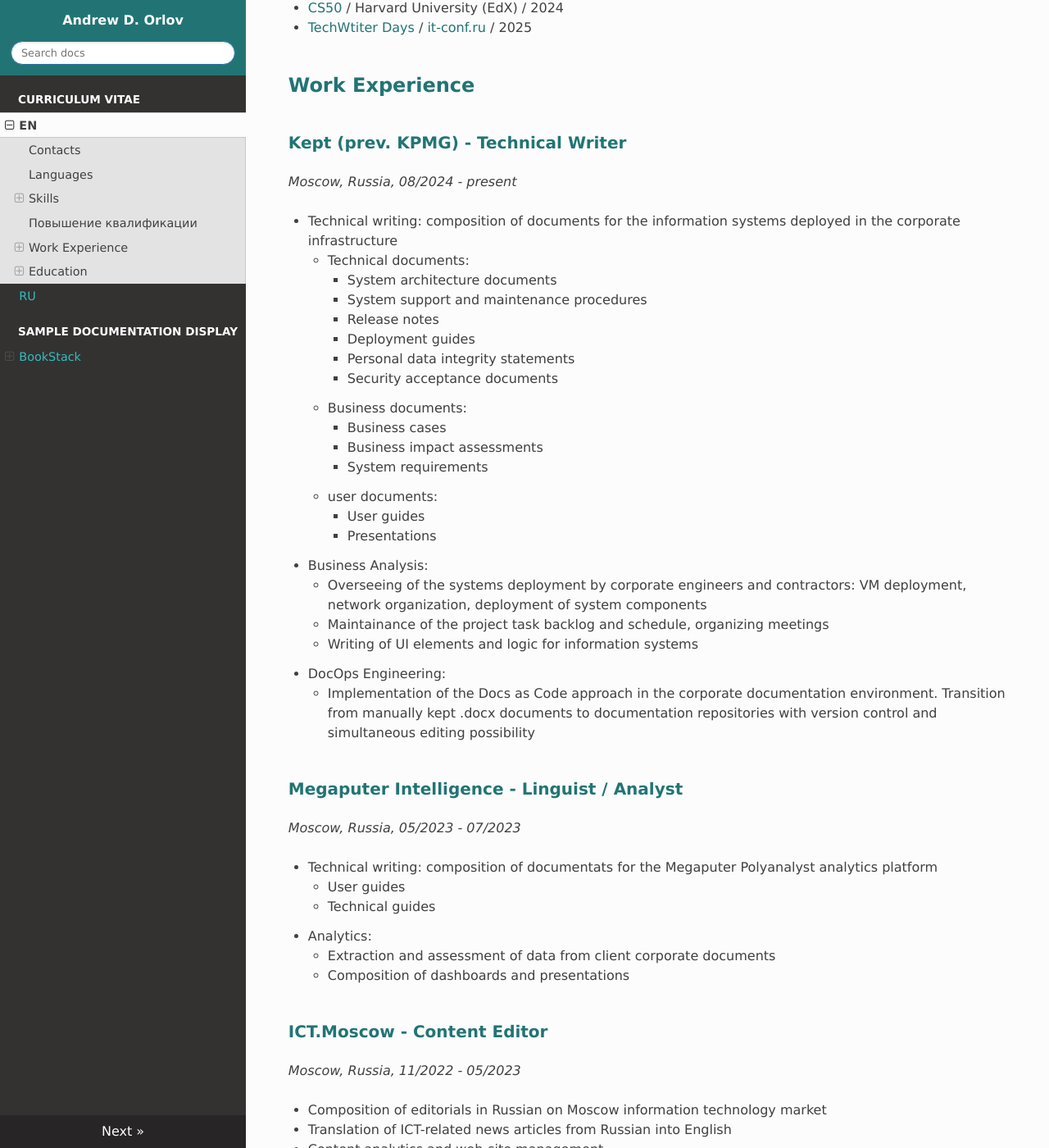
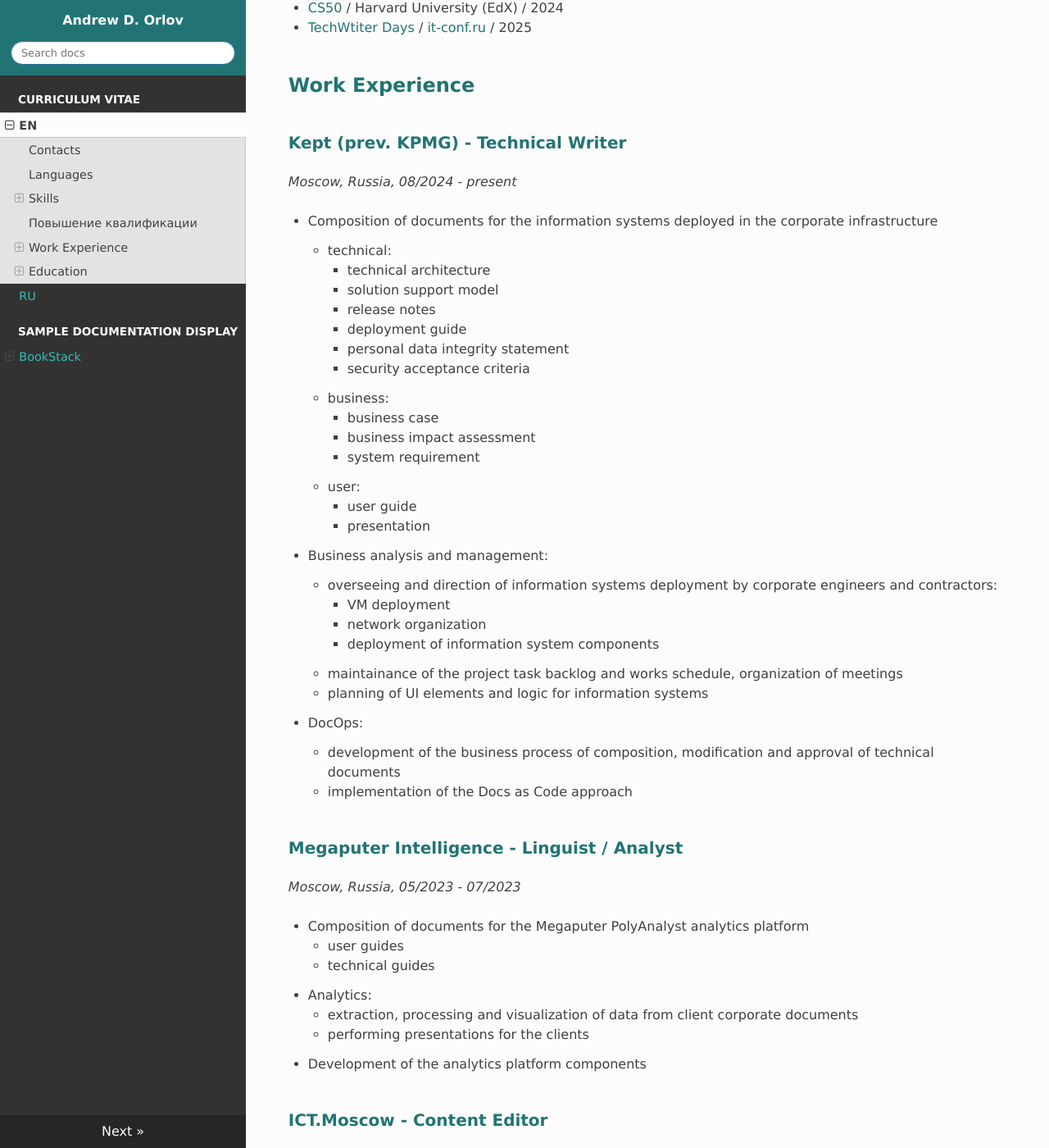
Before and after one commit to AndrewDOrlov/andrewdorlov.github.io, an MkDocs documentation site: the page built from docs/index.md, in a window 1280 px wide and 1400 px high, scrolled down 1797 px. Shown: the whole window at 82% size. Built offline with MkDocs 1.6.1, drawn with Linux system fonts in a browser that asks for light colours; nearby versions of some CDN libraries; some of the changed text lies outside the part shown.

Commit message:
minor fixes

```diff
--- a/docs/index.md
+++ b/docs/index.md
@@ -56,38 +56,45 @@
 ### Kept (prev. KPMG) - Technical Writer
 *Moscow, Russia, 08/2024 - present*
 
-- Technical writing: composition of documents for the information systems deployed in the corporate infrastructure
-    - Technical documents:
-        - System architecture documents
-        - System support and maintenance procedures
-        - Release notes
-        - Deployment guides
-        - Personal data integrity statements
-        - Security acceptance documents
-    - Business documents:
-        - Business cases
-        - Business impact assessments
-        - System requirements
-    - user documents:
-        - User guides
-        - Presentations
-- Business Analysis:
-    - Overseeing of the systems deployment by corporate engineers and contractors: VM deployment, network organization, deployment of system components
-    - Maintainance of the project task backlog and schedule, organizing meetings
-    - Writing of UI elements and logic for information systems
-- DocOps Engineering:
-    - Implementation of the Docs as Code approach in the corporate documentation environment. Transition from manually kept .docx documents to documentation repositories with version control and simultaneous editing possibility
+- Composition of documents for the information systems deployed in the corporate infrastructure
+    - technical:
+        - technical architecture
+        - solution support model
+        - release notes
+        - deployment guide
+        - personal data integrity statement
+        - security acceptance criteria
+    - business:
+        - business case
+        - business impact assessment
+        - system requirement
+    - user:
+        - user guide
+        - presentation
+
+- Business analysis and management:
+    - overseeing and direction of information systems deployment by corporate engineers and contractors:
+        - VM deployment
+        - network organization
+        - deployment of information system components
+    - maintainance of the project task backlog and works schedule, organization of meetings
+    - planning of UI elements and logic for information systems
+
+- DocOps:
+    - development of the business process of composition, modification and approval of technical documents
+    - implementation of the Docs as Code approach
 
 
 ### Megaputer Intelligence - Linguist / Analyst
 *Moscow, Russia, 05/2023 - 07/2023*
 
-- Technical writing: composition of documentats for the Megaputer Polyanalyst analytics platform
-    - User guides
-    - Technical guides
+- Composition of documents for the Megaputer PolyAnalyst analytics platform
+    - user guides
+    - technical guides
 - Analytics:
-    - Extraction and assessment of data from client corporate documents
-    - Composition of dashboards and presentations
+    - extraction, processing and visualization of data from client corporate documents
+    - performing presentations for the clients
+- Development of the analytics platform components
 
 ### ICT.Moscow - Content Editor
 *Moscow, Russia, 11/2022 - 05/2023*
@@ -99,7 +106,7 @@
 ### 1WorldSync / Cnet Content Solutions - Technical Translator / Chief Creative Analyst
 *Moscow, Russia, 12/2016 - 07/2022*
 
-- Creation and management of marketing texts and product descriptions in English and French
+- Creation and management of technical and marketing descriptions for technological products in English and French
 - Tailor-made work and communication with major international retailers (Staples, Currys, BestBuy, Amazon, Cultura)
 
 
```
Also changed, not shown: other parts of docs/index.md (+1 -1 lines), docs/CVRU.md (+17 -16 lines).
